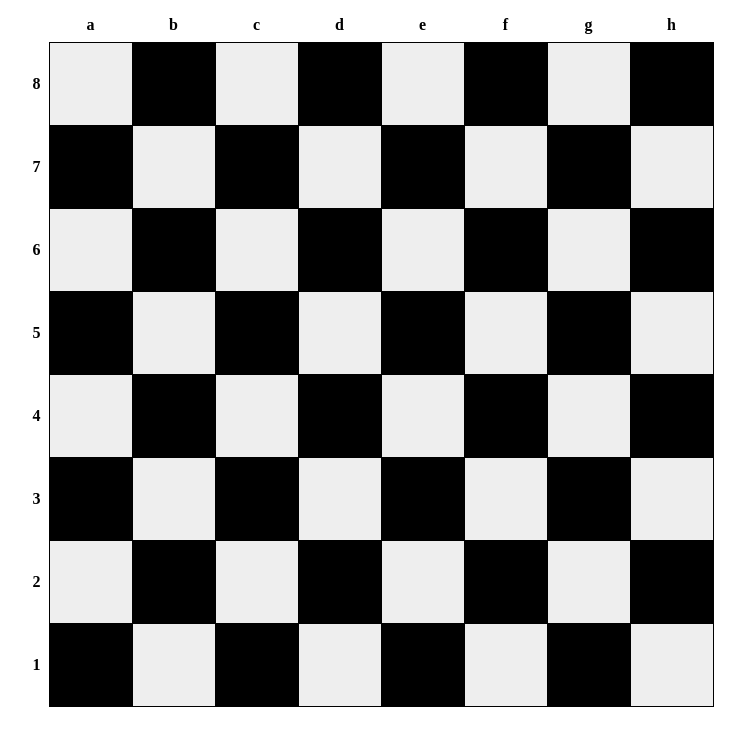
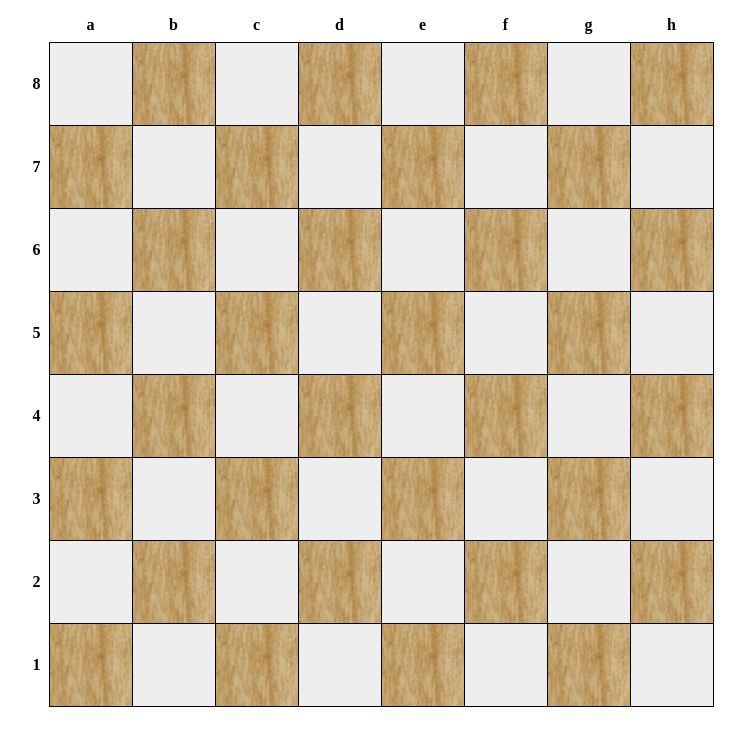
Before and after one commit to t-e-d-d/alchess, a plain HTML site: page index.html in a window 1280 px wide. Shown: the whole page, without its empty margins (271-1016 px from the left). Drawn offline with Linux system fonts and the light colour scheme.

Commit message:
Update index.html

```diff
--- a/index.html
+++ b/index.html
@@ -8,7 +8,7 @@
             .chess-board th { padding: .5em; }
             .chess-board td { border: 1px solid; width: 5em; height: 5em; }
             .chess-board .light { background: #eee; }
-            .chess-board .dark { background: #000; }
+            .chess-board .dark { background: url("https://raw.githubusercontent.com/t-e-d-d/alchess/main/chesstilelight.png"); }
             .chess-board { margin-left: auto; margin-right: auto; }
         </style>
     </head>
```
